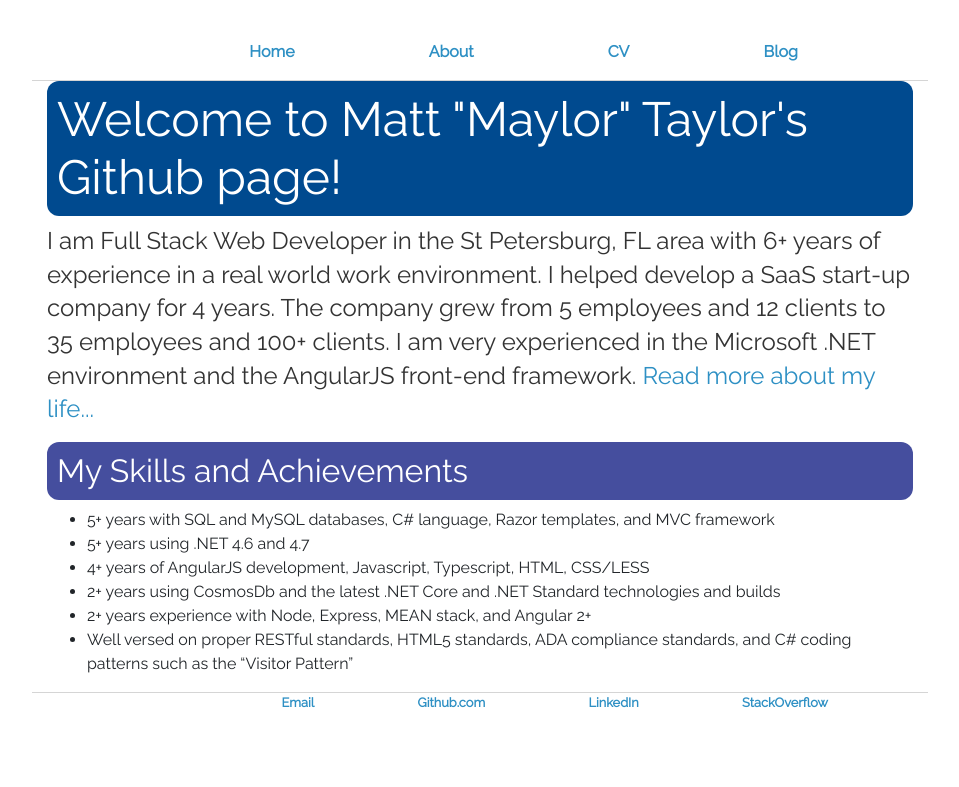
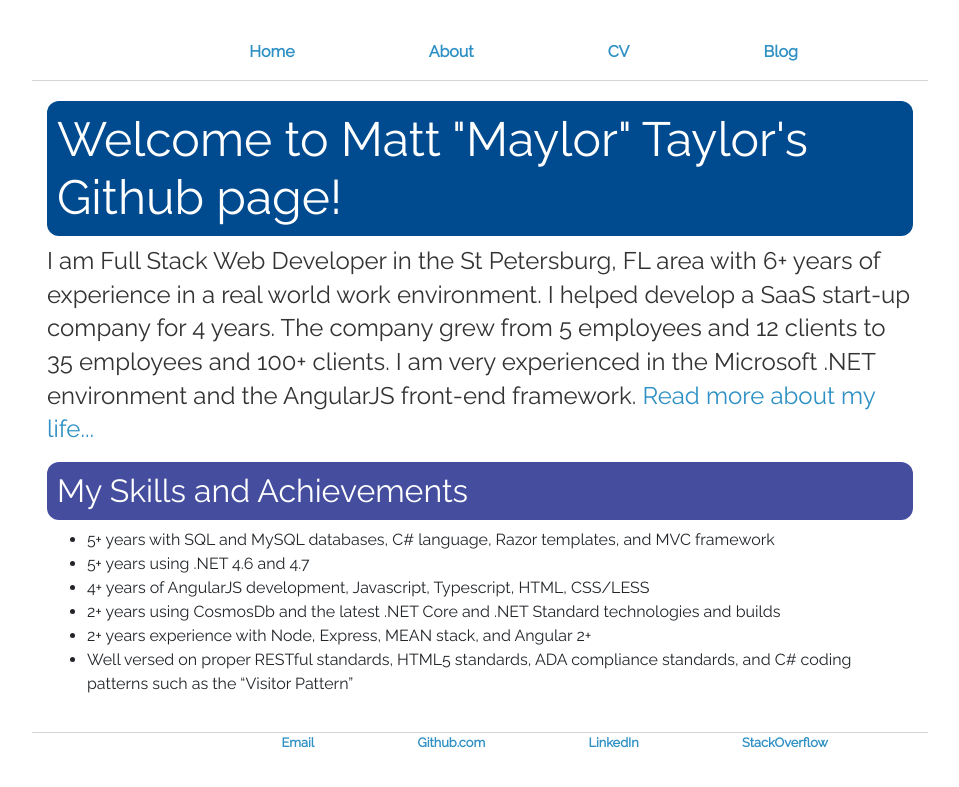
Before and after one commit to maylortaylor/maylortaylor.github.io, a Jekyll site: the page built from index.html, in a window 1280 px wide. Shown: the top 787 px of the page, without its empty margins (160-1119 px from the left). Built offline with Jekyll 4.4.1, drawn with Linux system fonts in a browser that asks for light colours.

Commit message:
added padding to container

```diff
--- a/_includes/head.html
+++ b/_includes/head.html
@@ -1,6 +1,6 @@
 <head>
 	<meta charset="utf-8">
-	<meta name="viewport" width="device-width, initial-scale=1.0">
+	<meta name="viewport" content="width=device-width, initial-scale=1, shrink-to-fit=no">
 	<meta name="description" content="{{ page.description }}">
 	<meta name="author" content="Matthew Taylor">
 	<!-- favicon
--- a/_layouts/default.html
+++ b/_layouts/default.html
@@ -6,7 +6,7 @@
 
 			<div class="container">
 
-			{{ content }}
+				{{ content }}
 
 			</div><!-- /.container -->
 
--- a/css/main.css
+++ b/css/main.css
@@ -3,6 +3,10 @@
     margin: 40px auto;
     width: 70%;
     background-color: #fff;
+}
+.container {
+    padding-top: 20px;
+    padding-bottom: 20px;
 }
 nav {
     border-bottom: 1px solid #d5d5d5;
```
